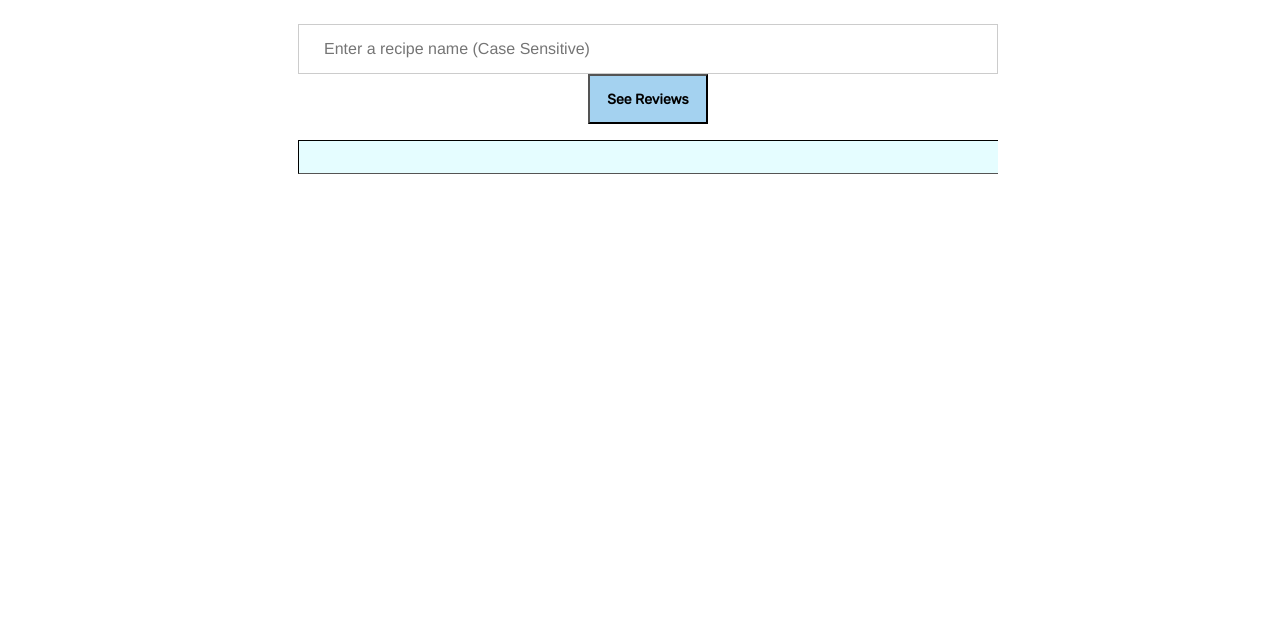
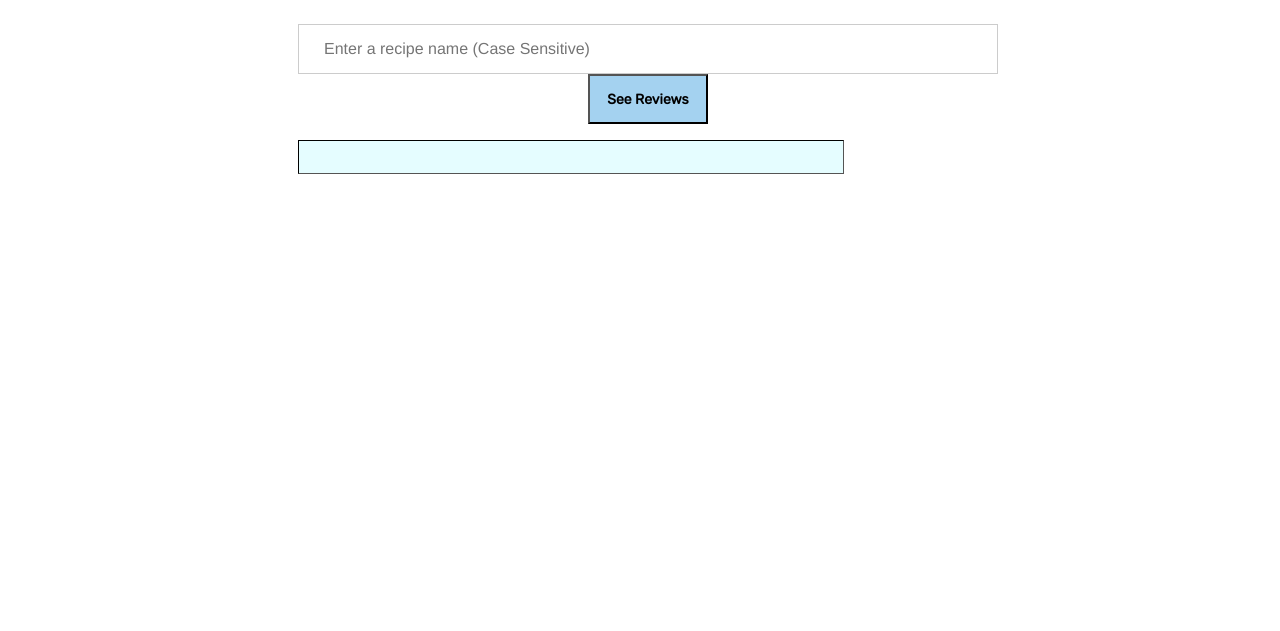
Before and after one commit to sejaldua/recipe-inspo, a website: page search_reviews.html in a window 1280 px wide. Shown: the part 169-800 px from the top of the page. Drawn offline with nearby package versions, Linux system fonts and the light colour scheme.

Commit message:
Update search_reviews.html

```diff
--- a/search_reviews.html
+++ b/search_reviews.html
@@ -18,7 +18,7 @@
       border: .1vmin inset black;
       word-wrap: break-word;
       padding:2vmin;
-      width:300px;
+      width:40vw;
 
     }
 
@@ -107,7 +107,7 @@
         </form>
 
 
-     <p id="review-list" style="text-align:left;width:90vw"></p>
+     <p id="review-list" style="text-align:left"></p>
     </div>
 
 </body>
```
